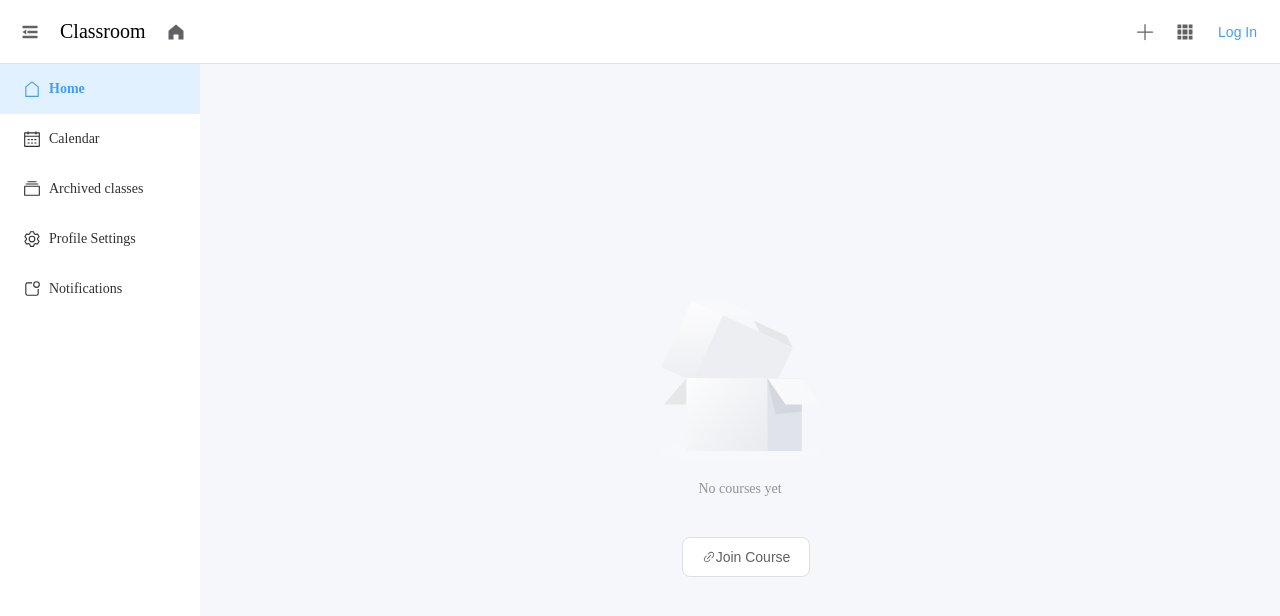
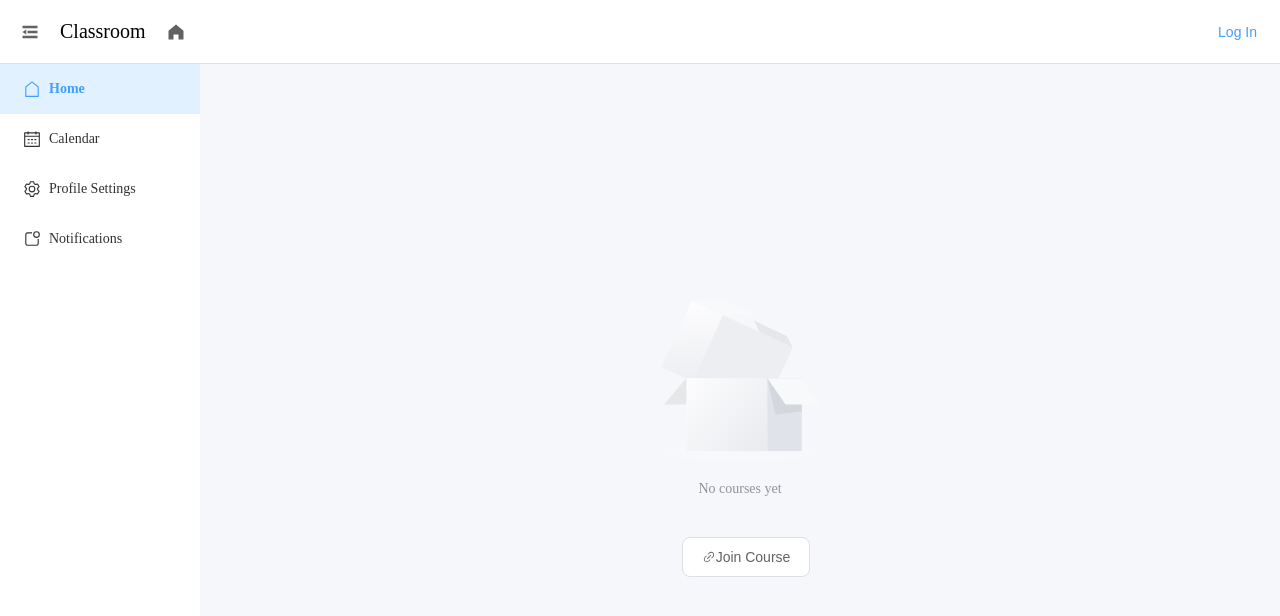
Before and after one commit to KongZhiquan123/SE-front-end, a Vue app: page / in a window 1280 px wide. Shown: the top 616 px of the page. Built offline with nearby package versions, Linux system fonts and the light colour scheme.

Commit message:
fix: 删除无用代码，更新readme文件

```diff
--- a/src/components/Headers/HeaderContent.vue
+++ b/src/components/Headers/HeaderContent.vue
@@ -18,25 +18,6 @@
       </el-icon>
     </div>
     <div class="right-section">
-      <el-dropdown placement="bottom">
-        <el-icon size="20px"><Plus /></el-icon>
-        <template #dropdown>
-          <el-dropdown-menu>
-            <el-dropdown-item>Join a class</el-dropdown-item>
-            <el-dropdown-item>Create a class</el-dropdown-item>
-          </el-dropdown-menu>
-        </template>
-      </el-dropdown>
-      <el-dropdown placement="bottom">
-        <el-icon size="20px"><Grid /></el-icon>
-        <template #dropdown>
-          <el-dropdown-menu>
-            <el-dropdown-item>Help</el-dropdown-item>
-            <el-dropdown-item>Administer</el-dropdown-item>
-            <el-dropdown-item>Teacher</el-dropdown-item>
-          </el-dropdown-menu>
-        </template>
-      </el-dropdown>
       <el-button v-if="userStore.authorized" link type="primary" @click="logout">Log Out</el-button>
       <el-button v-else link type="primary" @click="login">Log In</el-button>
     </div>
@@ -44,7 +25,7 @@
 </template>
 
 <script setup lang="ts">
-import {Fold, Grid, HomeFilled, Plus} from '@element-plus/icons-vue'
+import {Fold, HomeFilled} from '@element-plus/icons-vue'
 import { useRouter } from "vue-router"
 import { useUserStore } from '@/stores/user'
 //向父组件发送事件toggle-collapse，父组件监听到事件后，执行toggleCollapse方法，实现侧边栏的展开和收缩
--- a/src/components/SideBars/HomeSidebar.vue
+++ b/src/components/SideBars/HomeSidebar.vue
@@ -16,10 +16,6 @@
         <el-icon><Calendar /></el-icon>
         <span>Calendar</span>
       </el-menu-item>
-      <el-menu-item index="/archived-classes">
-        <el-icon><Files /></el-icon>
-        <span>Archived classes</span>
-      </el-menu-item>
       <el-menu-item index="/settings">
         <el-icon><Setting /></el-icon>
         <span>Profile Settings</span>
@@ -35,7 +31,7 @@
 <script setup lang="ts">
 import { ref } from 'vue'
 import { ElMenu, ElMenuItem } from 'element-plus'
-import {House, Calendar, Files, Setting, Notification} from '@element-plus/icons-vue'
+import {House, Calendar, Setting, Notification} from '@element-plus/icons-vue'
 
 defineProps<{
   isCollapse: boolean
--- a/src/router/index.ts
+++ b/src/router/index.ts
@@ -21,10 +21,6 @@ const router = createRouter({
                 {
                     path: 'calendar',
                     component: () => import('@/views/HomePages/Calendar.vue'),
-                },
-                {
-                    path: 'archived-classes',
-                    component: () => import('@/views/HomePages/ArchivedClasses.vue'),
                 },
                 {
                     path: 'settings',
--- a/src/views/HomePages/ArchivedClasses.vue
+++ /dev/null
@@ -1,13 +0,0 @@
-<script setup lang="ts">
-
-</script>
-
-<template>
-  <div>
-    <h1>Archived Classes Page</h1>
-  </div>
-</template>
-
-<style scoped>
-
-</style>
```
Also changed, not shown: 2 other files (tests, documents, lock files or other folders).
